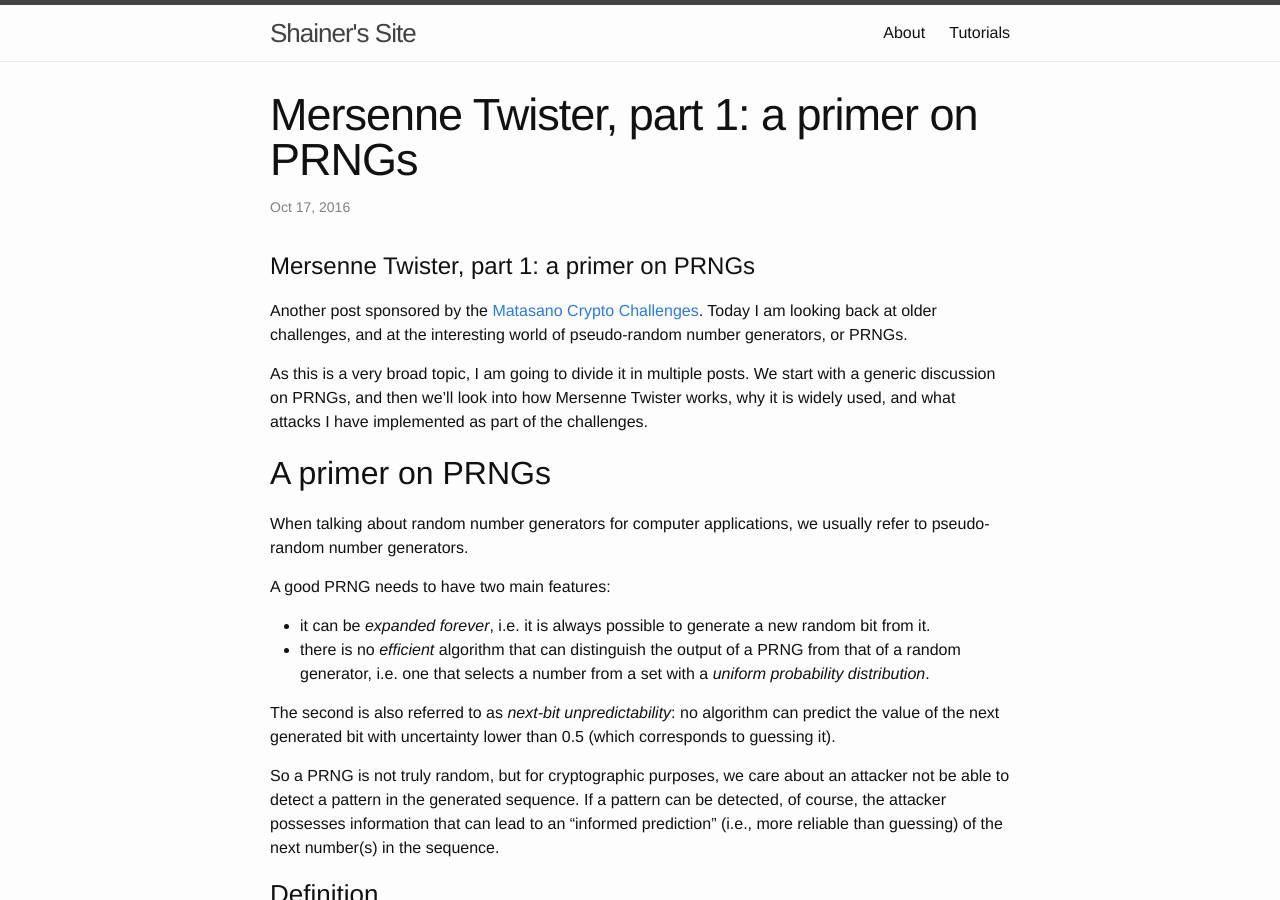
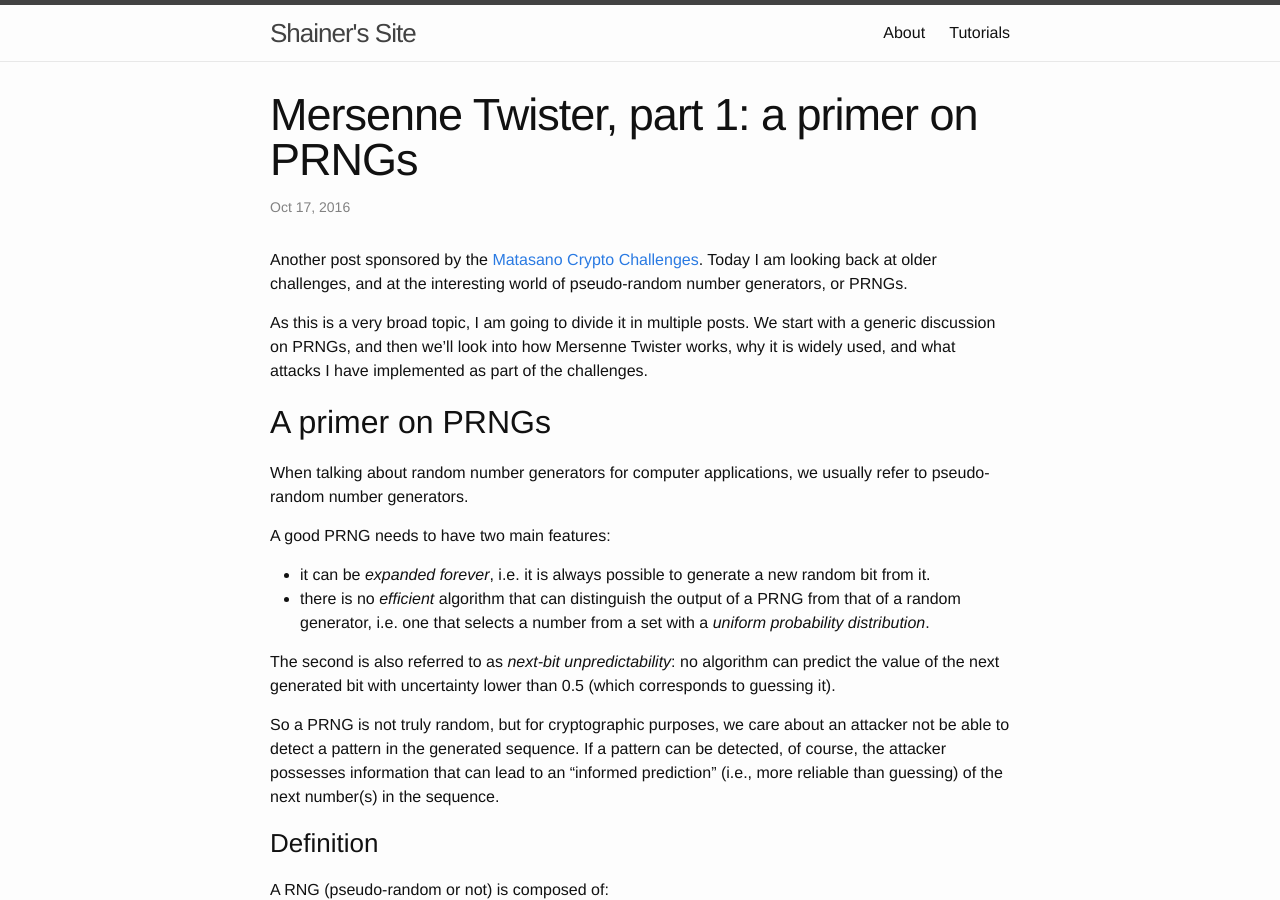
Before and after one commit to shainer/shainer.github.io, a Jekyll site: the page built from _posts/2016-10-17-mersenne-twister-p1.md, in a window 1280 px wide and 900 px high. Built offline with Jekyll 4.4.1, drawn with Linux system fonts in a browser that asks for light colours.

Commit message:
Delete extra title.

```diff
--- a/_posts/2016-10-17-mersenne-twister-p1.md
+++ b/_posts/2016-10-17-mersenne-twister-p1.md
@@ -4,8 +4,6 @@ title:  "Mersenne Twister, part 1: a primer on PRNGs"
 date:   2016-10-17 21:04:00 +0100
 categories: crypto random matasano
 ---
-
-# Mersenne Twister, part 1: a primer on PRNGs
 
 Another post sponsored by the [Matasano Crypto Challenges](https://cryptopals.com). Today I am looking back at older challenges, and at the interesting world of pseudo-random number generators, or PRNGs.
 
```
